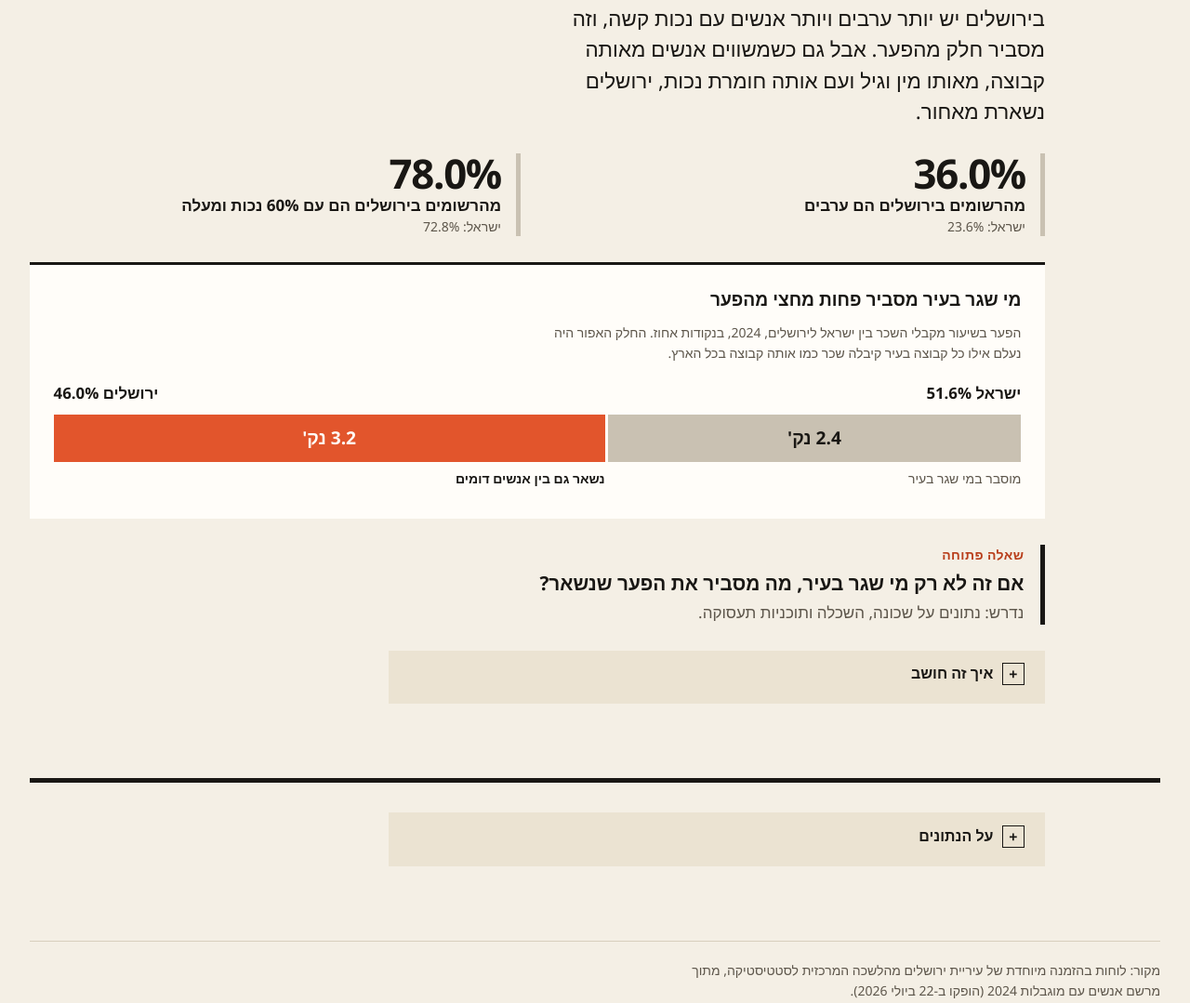
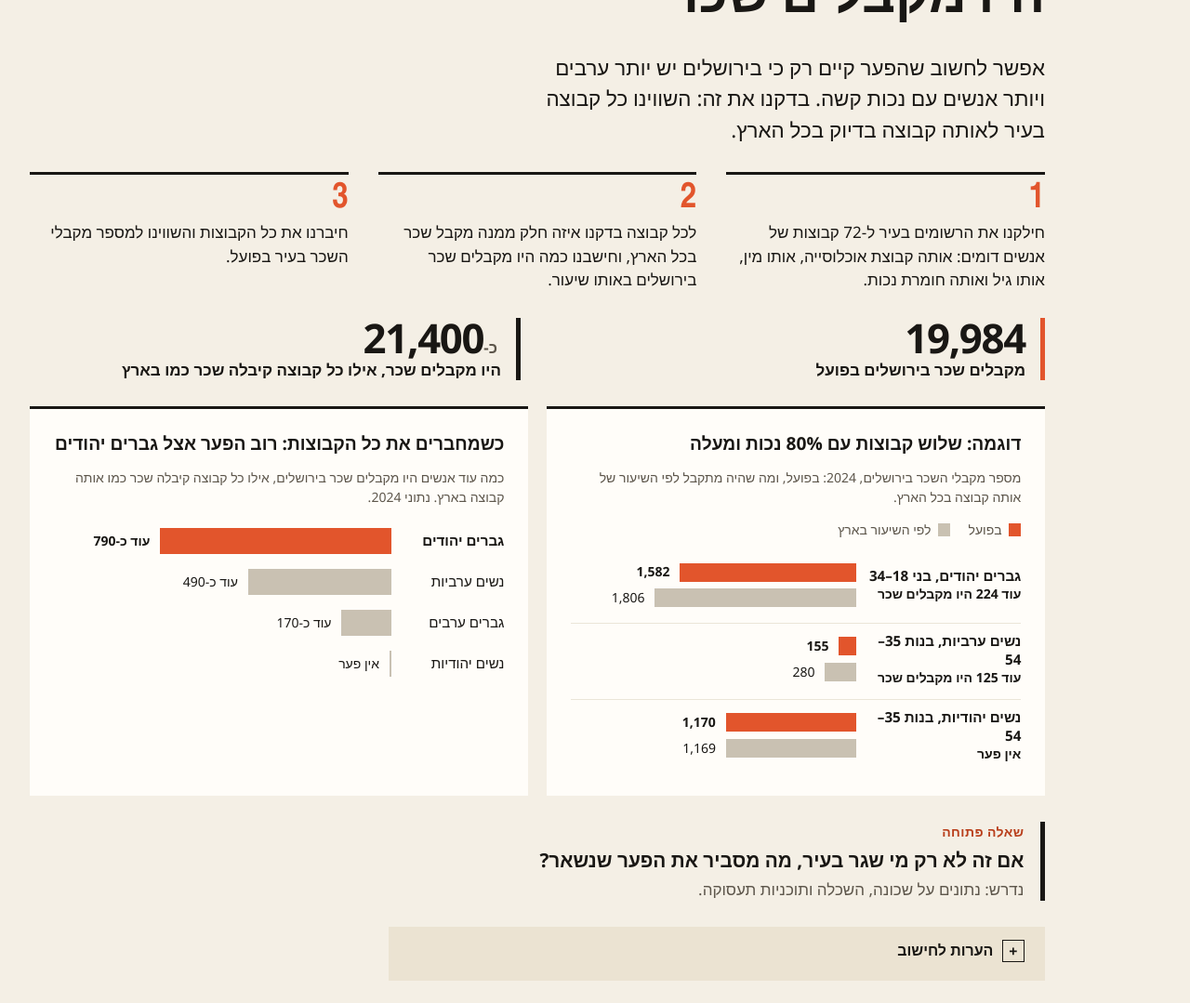
Before and after one commit to Guppi4/disability-employment-insights, a plain HTML site: page jerusalem.html in a window 1280 px wide. Shown: the part 3325-4404 px from the top of the page at 93% size. Drawn offline with nearby package versions, Linux system fonts and the light colour scheme; a web font is replaced by a local one.

Commit message:
Jerusalem finding 3: plain wording, visible steps, two charts in people
Co-Authored-By: Claude Fable 5.2 <noreply@anthropic.com>

```diff
--- a/jerusalem.html
+++ b/jerusalem.html
@@ -351,6 +351,12 @@ body{line-height:1.6}
 .ins .clab{font-size:var(--fs-0);line-height:1.3;color:var(--ink2)}
 .ins .col.hl .cval,.ins .col.hl .clab{font-weight:700;color:var(--ink)}
 
+/* a visible three-step "how we checked" */
+.ins ol.steps{list-style:none;margin:0;padding:0;display:grid;grid-template-columns:repeat(auto-fit,minmax(min(100%,15rem),1fr));gap:1.25rem 2rem;counter-reset:st}
+.ins ol.steps li{counter-increment:st;display:flex;flex-direction:column;gap:.35rem;border-top:3px solid var(--ink);padding-top:.7rem;line-height:1.5}
+.ins ol.steps li::before{content:counter(st);font-family:var(--display);font-weight:700;font-size:2.4rem;line-height:.85;color:var(--s2)}
+.ins .bars.pairs .psub{font-weight:700;color:var(--ink);font-size:var(--fs-0)}
+
 </style>
 <div class="page"><div class="ins" dir="rtl" lang="he">
 
@@ -407,21 +413,34 @@ body{line-height:1.6}
 <section id="profile">
   <div class="kicker"><span>ממצא</span><b>3</b></div>
   <div class="fbody">
-  <h2>גם בין אנשים דומים חסרים בעיר כ-1,400 מקבלי שכר</h2>
-  <p class="say">בירושלים יש יותר ערבים ויותר אנשים עם נכות קשה, וזה מסביר חלק מהפער. אבל גם כשמשווים אנשים מאותה קבוצה, מאותו מין וגיל ועם אותה חומרת נכות, ירושלים נשארת מאחור.</p>
+  <h2>אילו עבדו כמו אנשים דומים להם בארץ, עוד כ-1,400 ירושלמים היו מקבלים שכר</h2>
+  <p class="say">אפשר לחשוב שהפער קיים רק כי בירושלים יש יותר ערבים ויותר אנשים עם נכות קשה. בדקנו את זה: השווינו כל קבוצה בעיר לאותה קבוצה בדיוק בכל הארץ.</p>
+  <ol class="steps">
+    <li>חילקנו את הרשומים בעיר ל-72 קבוצות של אנשים דומים: אותה קבוצת אוכלוסייה, אותו מין, אותו גיל ואותה חומרת נכות.</li>
+    <li>לכל קבוצה בדקנו איזה חלק ממנה מקבל שכר בכל הארץ, וחישבנו כמה היו מקבלים שכר בירושלים באותו שיעור.</li>
+    <li>חיברנו את כל הקבוצות והשווינו למספר מקבלי השכר בעיר בפועל.</li>
+  </ol>
   <div class="stats">
-    <div class="stat soft"><b>36.0%</b><span>מהרשומים בירושלים הם ערבים</span><small>ישראל: 23.6%</small></div>
-    <div class="stat soft"><b>78.0%</b><span>מהרשומים בירושלים הם עם 60% נכות ומעלה</span><small>ישראל: 72.8%</small></div>
+    <div class="stat"><b>19,984</b><span>מקבלים שכר בירושלים בפועל</span></div>
+    <div class="stat ref"><b><small>כ-</small>21,400</b><span>היו מקבלים שכר, אילו כל קבוצה קיבלה שכר כמו בארץ</span></div>
   </div>
-  <div class="card">
-    <h3>מי שגר בעיר מסביר פחות מחצי מהפער</h3>
-    <p class="note">הפער בשיעור מקבלי השכר בין ישראל לירושלים, 2024, בנקודות אחוז. החלק האפור היה נעלם אילו כל קבוצה בעיר קיבלה שכר כמו אותה קבוצה בכל הארץ.</p>
-    <div class="chart" data-draw="c_profile"></div>
+  <div class="grid2">
+    <div class="card">
+      <h3>דוגמה: שלוש קבוצות עם 80% נכות ומעלה</h3>
+      <p class="note">מספר מקבלי השכר בירושלים, 2024: בפועל, ומה שהיה מתקבל לפי השיעור של אותה קבוצה בכל הארץ.</p>
+      <div class="legend"><span class="c1"><i class="sw sq2"></i>בפועל</span><span class="cm"><i class="sw sq2"></i>לפי השיעור בארץ</span></div>
+      <div class="chart" data-draw="c_example"></div>
+    </div>
+    <div class="card">
+      <h3>כשמחברים את כל הקבוצות: רוב הפער אצל גברים יהודים</h3>
+      <p class="note">כמה עוד אנשים היו מקבלים שכר בירושלים, אילו כל קבוצה קיבלה שכר כמו אותה קבוצה בארץ. נתוני 2024.</p>
+      <div class="chart" data-draw="c_missing"></div>
+    </div>
   </div>
   <div class="ask"><small>שאלה פתוחה</small><b>אם זה לא רק מי שגר בעיר, מה מסביר את הפער שנשאר?</b><span>נדרש: נתונים על שכונה, השכלה ותוכניות תעסוקה.</span></div>
-  <details class="check"><summary>איך זה חושב</summary>
-    <p>הרשומים בירושלים חולקו ל-72 תאים לפי קבוצת אוכלוסייה, מין, קבוצת גיל ואחוז נכות. בכל תא הוכפל מספר הרשומים בעיר בשיעור מקבלי השכר של אותו תא בכל הארץ, והתוצאות סוכמו. תא אחד קטן שהלמ"ס לא מפרסמת נשאר מחוץ לחישוב.</p>
-    <p>ההפרש בין השיעור הזה לשיעור בפועל הוא 3.2 נקודות אחוז, כלומר כ-1,400 אנשים. זה אומדן תיאורי: הוא אומר כמה מהפער נשאר אחרי שמשווים אנשים עם אותו פרופיל, ולא מדוע הוא קיים.</p>
+  <details class="check"><summary>הערות לחישוב</summary>
+    <p>תא אחד קטן שהלמ"ס לא מפרסמת נשאר מחוץ לחישוב. המספרים מעוגלים. זה אומדן תיאורי: הוא אומר כמה מהפער נשאר אחרי שמשווים אנשים עם אותו פרופיל, ולא מדוע הוא קיים.</p>
+    <p>לשם השוואה: ערבים הם 36.0% מהרשומים בירושלים ו-23.6% בישראל, ו-78.0% מהרשומים בעיר הם עם 60% נכות ומעלה, מול 72.8% בישראל.</p>
   </details>
   </div>
 </section>
@@ -444,7 +463,7 @@ body{line-height:1.6}
 <script src="https://cdnjs.cloudflare.com/ajax/libs/d3/7.9.0/d3.min.js"></script>
 <script>
 /* Charts for the Jerusalem 2024 page. All series are precomputed in build_page.py. */
-const DATA = {"mental":[{"label":"גברים","jlm":38.7,"il":44.7,"n":8374,"e":3238,"iln":116887,"ile":52280},{"label":"נשים","jlm":53.7,"il":53.0,"n":5729,"e":3077,"iln":89300,"ile":47302}],"idshare":[{"label":"מכל 100 אנשים עם מוגבלות בישראל","v":7.5,"cls":"cm"},{"label":"מכל 100 אנשים עם מוגבלות שכלית התפתחותית","v":13.6,"cls":"cm"},{"label":"מכל 100 מהם שמקבלים שכר","v":20.9,"cls":"c1"}],"profile":[{"label":"ישראל","v":51.6,"cls":"ck"},{"label":"ירושלים, אילו כל קבוצה קיבלה שכר כמו בארץ","v":49.2,"cls":"cm"},{"label":"ירושלים בפועל","v":46.0,"cls":"c1"}]};
+const DATA = {"mental":[{"label":"גברים","jlm":38.7,"il":44.7,"n":8374,"e":3238,"iln":116887,"ile":52280},{"label":"נשים","jlm":53.7,"il":53.0,"n":5729,"e":3077,"iln":89300,"ile":47302}],"idshare":[{"label":"מכל 100 אנשים עם מוגבלות בישראל","v":7.5,"cls":"cm"},{"label":"מכל 100 אנשים עם מוגבלות שכלית התפתחותית","v":13.6,"cls":"cm"},{"label":"מכל 100 מהם שמקבלים שכר","v":20.9,"cls":"c1"}],"example":[{"label":"גברים יהודים, בני 18–34","actual":1582,"exp":1806,"n":3994,"sub":"עוד 224 היו מקבלים שכר"},{"label":"נשים ערביות, בנות 35–54","actual":155,"exp":280,"n":1126,"sub":"עוד 125 היו מקבלים שכר"},{"label":"נשים יהודיות, בנות 35–54","actual":1170,"exp":1169,"n":2497,"sub":"אין פער"}],"missing":[{"label":"גברים יהודים","v":790,"cls":"c1","text":"עוד כ-790"},{"label":"נשים ערביות","v":490,"cls":"cm","text":"עוד כ-490"},{"label":"גברים ערבים","v":170,"cls":"cm","text":"עוד כ-170"},{"label":"נשים יהודיות","v":0,"cls":"cm","text":"אין פער"}]};
 const f1 = d3.format('.1f');
 const fint = d3.format(',');
 const pct = (v) => f1(v) + '%';
@@ -543,7 +562,7 @@ const versus = (rows) => rows.map((r) => ({
 const HEADS = ['ירושלים', 'ישראל'];
 
 /* Plain horizontal bars from zero: one bar per row, the point in the accent colour. */
-function simpleBars(el, rows, max, labelWidth) {
+function simpleBars(el, rows, max, labelWidth, fmt) {
   const wrap = h('div', 'bars roomy');
   if (labelWidth) wrap.style.setProperty('--blab', labelWidth);
   for (const d of rows) {
@@ -553,7 +572,7 @@ function simpleBars(el, rows, max, labelWidth) {
     const s = h('span', 'seg ' + d.cls);
     s.style.width = (d.v / max * 78) + '%';
     if (d.tip) s.setAttribute('data-tip', d.tip);
-    t.append(s, h('span', 'bval', pct(d.v)));
+    t.append(s, h('span', 'bval', d.text || (fmt || pct)(d.v)));
     row.append(t);
     wrap.append(row);
   }
@@ -562,19 +581,21 @@ function simpleBars(el, rows, max, labelWidth) {
 }
 
 /* Two bars per group, for "this vs that" inside the same group. */
-function pairBars(el, groups, max, labelWidth) {
+function pairBars(el, groups, max, labelWidth, fmt) {
   const wrap = h('div', 'bars pairs');
   if (labelWidth) wrap.style.setProperty('--blab', labelWidth);
   for (const g of groups) {
     const row = h('div', 'wgroup');
-    row.append(h('div', 'plab', g.label));
+    const lab = h('div', 'plab', g.label);
+    if (g.sub) lab.append(h('span', 'psub', g.sub));
+    row.append(lab);
     const bars = h('div', 'wbars');
     g.bars.forEach((b, k) => {
       const t = h('div', 'btrack');
       const s = h('span', 'seg ' + b.cls);
       s.style.width = (b.v / max * 78) + '%';
       if (b.tip) s.setAttribute('data-tip', b.tip);
-      const val = h('span', 'bval', pct(b.v));
+      const val = h('span', 'bval', (fmt || pct)(b.v));
       if (k === 0) val.classList.add('strongval');
       t.append(s, val);
       bars.append(t);
@@ -652,12 +673,17 @@ const draws = {
       ],
     })), 65, '4rem');
   },
-  c_profile(el) {
-    const [il, exp, jlm] = DATA.profile.map((d) => d.v);
-    splitBar(el, 'ישראל ' + pct(il), 'ירושלים ' + pct(jlm), [
-      {v: il - exp, cls: 'cm', label: 'מוסבר במי שגר בעיר'},
-      {v: exp - jlm, cls: 'c1', label: 'נשאר גם בין אנשים דומים'},
-    ]);
+  c_example(el) {
+    pairBars(el, DATA.example.map((g) => ({
+      label: g.label, sub: g.sub,
+      bars: [
+        {v: g.actual, cls: 'c1', tip: g.label + '\nמקבלים שכר בפועל: ' + fint(g.actual) + ' מתוך ' + fint(g.n)},
+        {v: g.exp, cls: 'cm', tip: g.label + '\nהיו מקבלים לפי השיעור בארץ: ' + fint(g.exp)},
+      ],
+    })), 2000, '10.5rem', fint);
+  },
+  c_missing(el) {
+    simpleBars(el, DATA.missing, 900, '7rem', fint);
   },
 };
 document.querySelectorAll('[data-draw]').forEach((el) => { el.replaceChildren(); draws[el.dataset.draw](el); });
```
